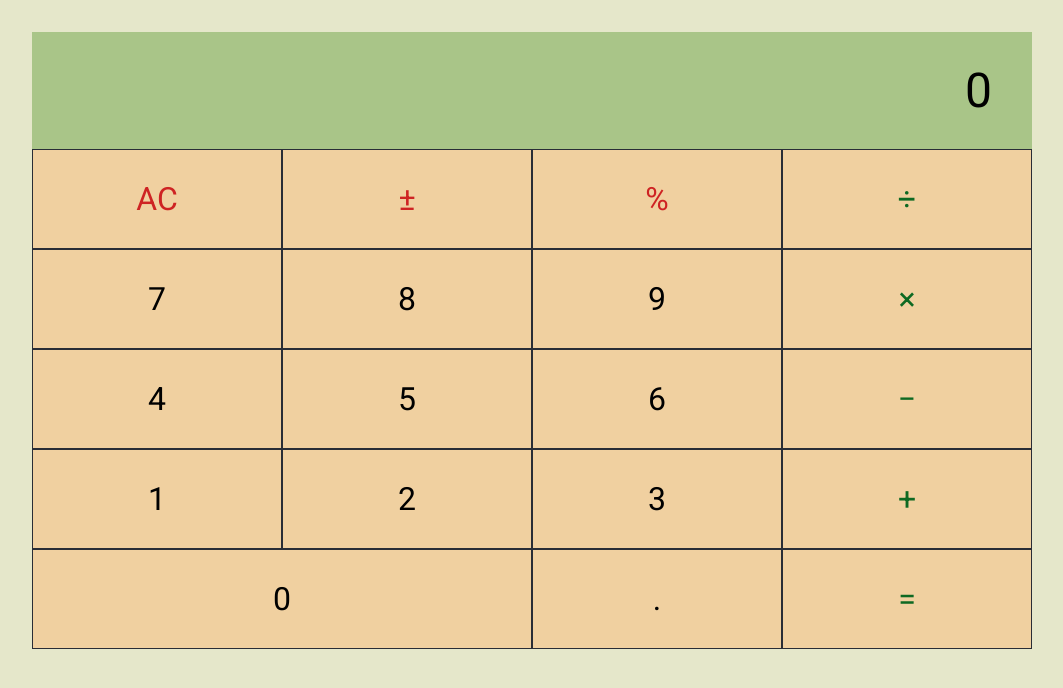
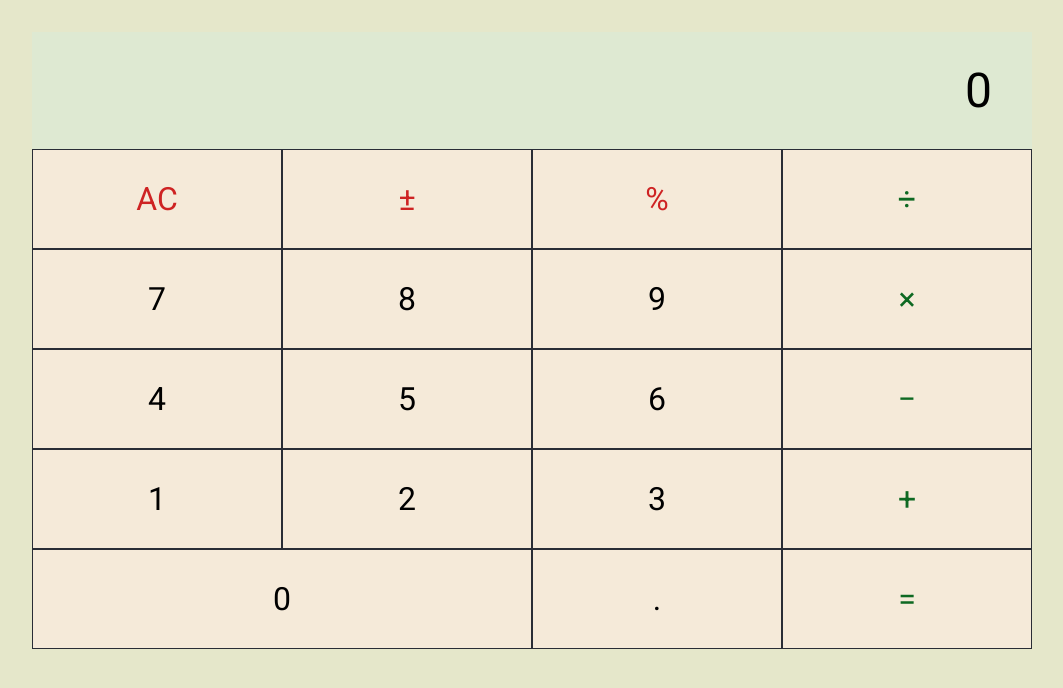
Before and after one commit to cgcarlosg/app-calculator1978, a React (Create React App) app: page / in a window 1280 px wide. Shown: the top 688 px of the page, without its empty margins (108-1171 px from the left). Built offline with nearby package versions, Linux system fonts and the light colour scheme.

Commit message:
fix style errors

```diff
--- a/src/styles/App.css
+++ b/src/styles/App.css
@@ -28,6 +28,6 @@ body {
   padding: 30px 40px 30px 0;
   font-size: 3em;
   text-align: right;
-  color: Black;
-  background-color: #a9c588;
+  color: black;
+  background-color: #dee9d2;
 }
--- a/src/styles/Button.css
+++ b/src/styles/Button.css
@@ -11,8 +11,8 @@
   border: 1px solid #292d36;
   font-family: 'Roboto', sans-serif;
   font-weight: 400;
-  background-color: #f0d0a0;
-  color: Black;
+  background-color: #f5ead9;
+  color: black;
 }
 
 .App-calculator .btnCont:nth-child(2) .btn0,
```
